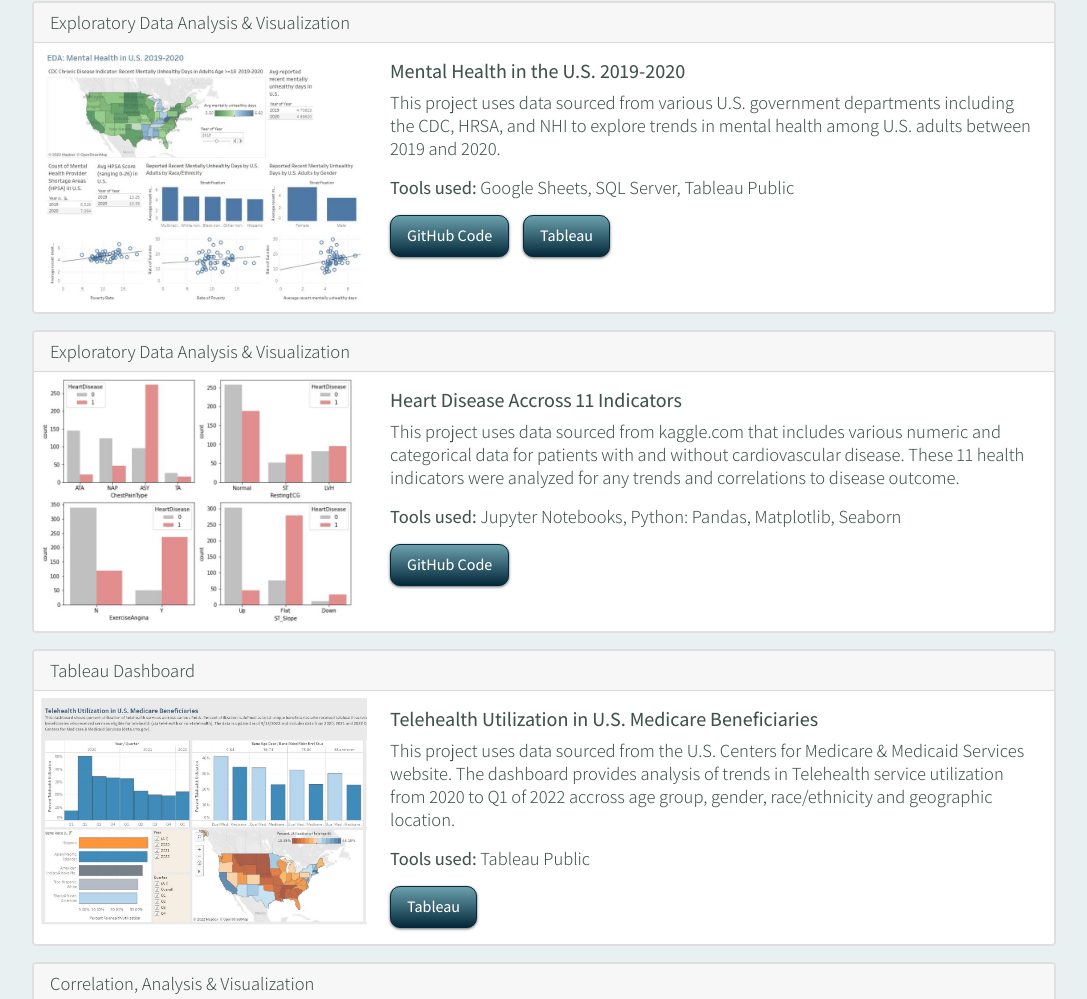
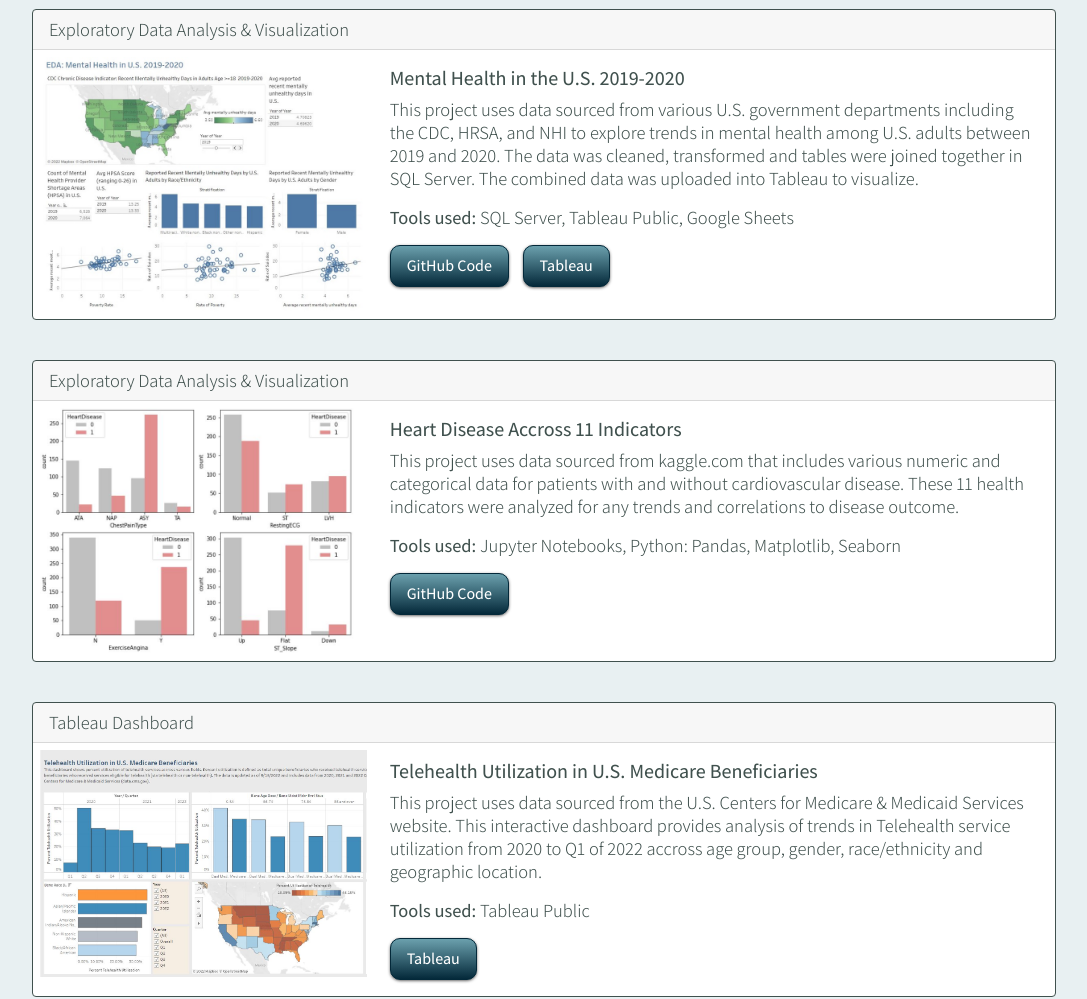
Before and after one commit to sarah-h1125/Portfolio-Website, a plain HTML site: page index.html in a window 1280 px wide. Shown: the part 1783-2782 px from the top of the page, without its empty margins (96-1183 px from the left). Drawn offline with nearby package versions, Linux system fonts and the light colour scheme.

Commit message:
Add files via upload
formatting

```diff
--- a/index.html
+++ b/index.html
@@ -96,8 +96,9 @@
         <div class="col-md-8">
           <div class="card-body">
             <h5 class="card-title">Mental Health in the U.S. 2019-2020</h5>
-            <p class="card-text">This project uses data sourced from various U.S. government departments including the CDC, HRSA, and NHI to explore trends in mental health among U.S. adults between 2019 and 2020.</p>
-            <p><b>Tools used: </b>Google Sheets, SQL Server, Tableau Public</p>
+            <p class="card-text">This project uses data sourced from various U.S. government departments including the CDC, HRSA, and NHI to explore trends in mental health among U.S. adults between 2019 and 2020. The data was cleaned, transformed
+              and tables were joined together in SQL Server. The combined data was uploaded into Tableau to visualize. </p>
+            <p><b>Tools used: </b>SQL Server, Tableau Public, Google Sheets</p>
             <a href="https://github.com/sarah-h1125/SQL_Projects" target="_blank" class="btn btn-primary">GitHub Code</a>
             <a href="https://public.tableau.com/app/profile/sarah.heacox/viz/MentalHealthinU_S_2019-2020/Dashboard1" target="_blank" class="btn btn-primary">Tableau</a>
           </div>
@@ -136,7 +137,8 @@
         <div class="col-md-8">
           <div class="card-body">
             <h5 class="card-title">Telehealth Utilization in U.S. Medicare Beneficiaries</h5>
-            <p class="card-text">This project uses data sourced from the U.S. Centers for Medicare & Medicaid Services website. The dashboard provides analysis of trends in Telehealth service utilization from 2020 to Q1 of 2022 accross age group, gender, race/ethnicity and geographic location.</p>
+            <p class="card-text">This project uses data sourced from the U.S. Centers for Medicare & Medicaid Services website. This interactive dashboard provides analysis of trends in Telehealth service utilization from 2020 to Q1 of 2022 accross age group,
+              gender, race/ethnicity and geographic location.</p>
             <p><b>Tools used: </b>Tableau Public</p>
             <a href="https://public.tableau.com/app/profile/sarah.heacox/viz/TelehealthUtilizationDashboard/TelehealthTrendsDashboard" target="_blank" class="btn btn-primary">Tableau</a>
           </div>
--- a/styles.css
+++ b/styles.css
@@ -62,7 +62,9 @@ h2, h3{
 .card{
   font-size: 1.15rem;
   line-height: 1.25;
-  border-width: 2px;
+  border-width: 1.3px;
+  border-color: #40514E;
+  margin: 40px 0;
 }
 .card-img-top{
   padding: 2%;
```
